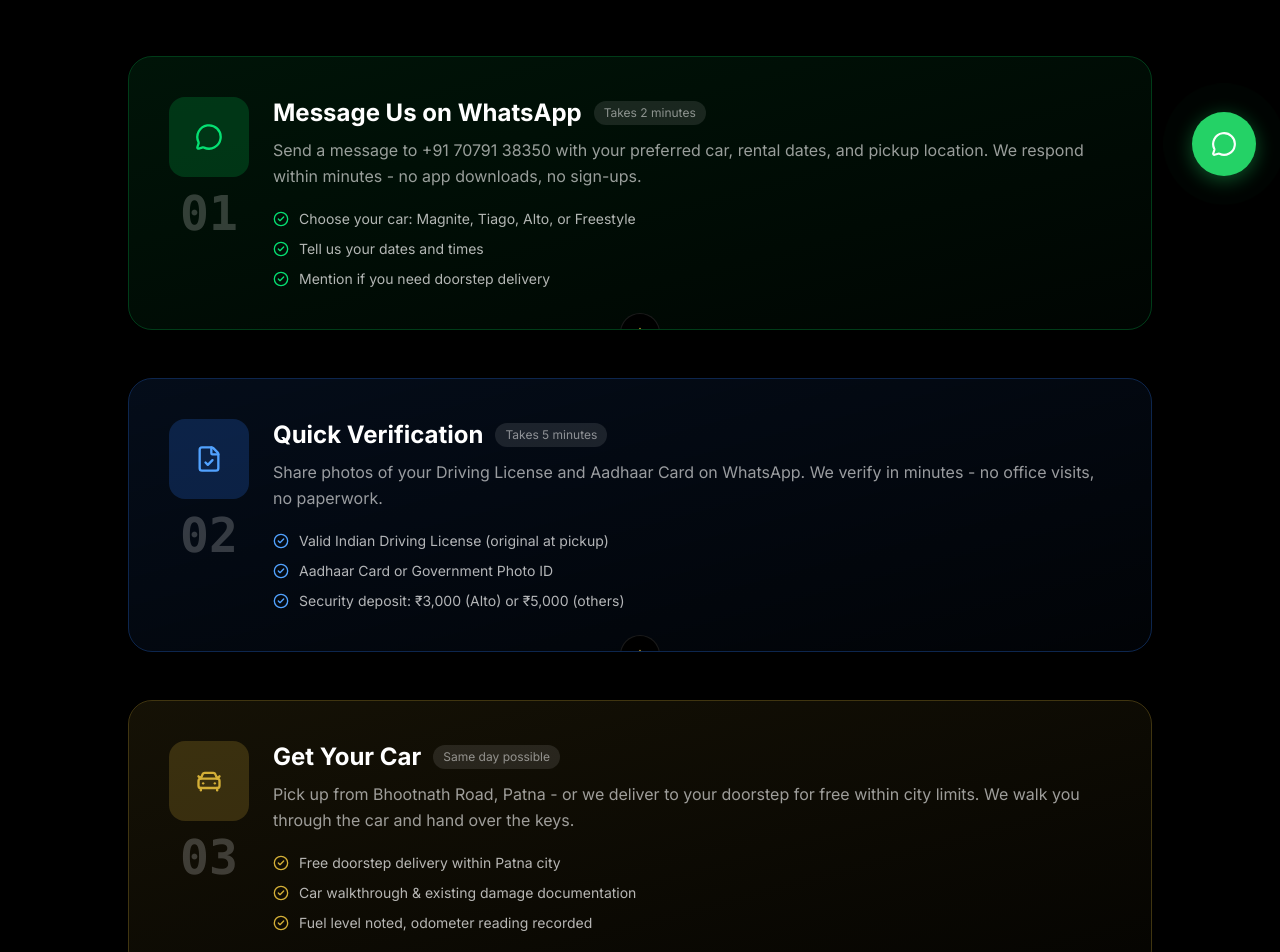
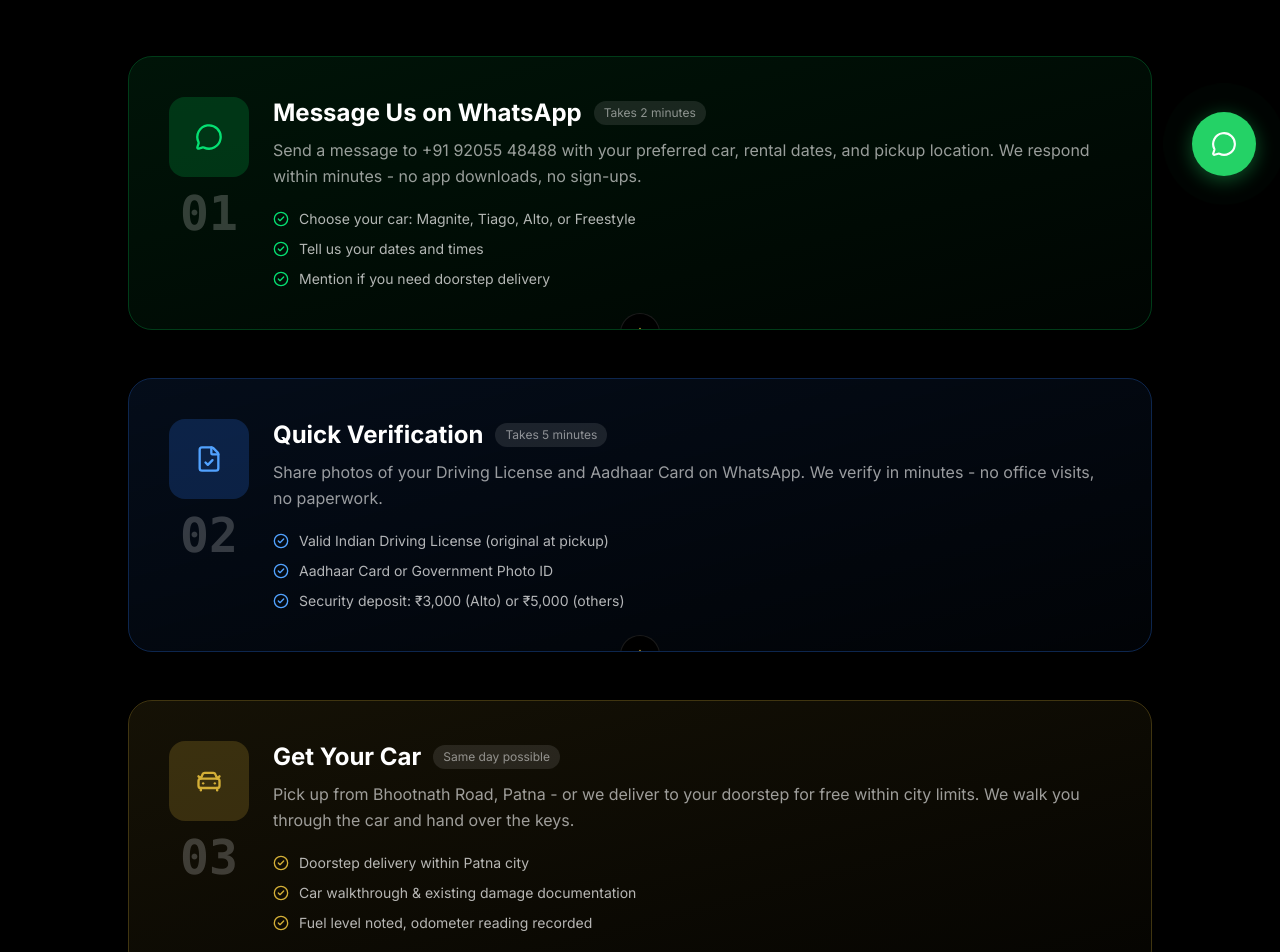
Before and after one commit to rvshekhar10/drivana, a Next.js app: page /how-it-works in a window 1280 px wide. Shown: the part 600-1552 px from the top of the page. Built offline with nearby package versions, Linux system fonts and the light colour scheme.

Commit message:
doorstep delivery

```diff
--- a/src/app/about/AboutClient.tsx
+++ b/src/app/about/AboutClient.tsx
@@ -394,7 +394,7 @@ export default function AboutClient() {
               <p className="text-white/60 text-sm leading-relaxed mb-6">
                 Our pickup location is centrally located and easily accessible
                 from Patna Junction, Patna Airport, and all major areas. We also
-                offer free doorstep delivery within city limits.
+                offer doorstep delivery within city limits.
               </p>
 
               <div className="space-y-3">
--- a/src/app/contact/ContactClient.tsx
+++ b/src/app/contact/ContactClient.tsx
@@ -72,7 +72,7 @@ const faqs = [
   },
   {
     q: "Do you offer doorstep delivery?",
-    a: "Free delivery within Patna city limits. Just mention your address when booking.",
+    a: "Doorstep delivery within Patna city limits. Just mention your address when booking.",
   },
   {
     q: "What if I need help after hours?",
--- a/src/app/fleet/FleetClient.tsx
+++ b/src/app/fleet/FleetClient.tsx
@@ -384,7 +384,7 @@ export default function FleetClient() {
             796cc), and Ford Freestyle (crossover, 1498cc). All cars are
             available for daily, weekly, and monthly rentals with 15% off on
             weekly and 20% off on monthly bookings. Pickup from Bhootnath Road,
-            Patna with free doorstep delivery within city limits. Whether
+            Patna with doorstep delivery within city limits. Whether
             you&apos;re visiting from Delhi, Mumbai, or Bangalore - we have the
             perfect self-drive car for your Patna trip.
           </p>
--- a/src/app/how-it-works/HowItWorksClient.tsx
+++ b/src/app/how-it-works/HowItWorksClient.tsx
@@ -30,7 +30,7 @@ const steps = [
     title: "Message Us on WhatsApp",
     subtitle: "Takes 2 minutes",
     description:
-      "Send a message to +91 70791 38350 with your preferred car, rental dates, and pickup location. We respond within minutes - no app downloads, no sign-ups.",
+      "Send a message to +91 92055 48488 with your preferred car, rental dates, and pickup location. We respond within minutes - no app downloads, no sign-ups.",
     details: [
       "Choose your car: Magnite, Tiago, Alto, or Freestyle",
       "Tell us your dates and times",
@@ -66,7 +66,7 @@ const steps = [
     description:
       "Pick up from Bhootnath Road, Patna - or we deliver to your doorstep for free within city limits. We walk you through the car and hand over the keys.",
     details: [
-      "Free doorstep delivery within Patna city",
+      "Doorstep delivery within Patna city",
       "Car walkthrough & existing damage documentation",
       "Fuel level noted, odometer reading recorded",
     ],
--- a/src/app/how-it-works/page.tsx
+++ b/src/app/how-it-works/page.tsx
@@ -66,7 +66,7 @@ export default function HowItWorksPage() {
         "@type": "HowToStep",
         position: 3,
         name: "Pickup or Delivery",
-        text: "Pick up the car from Bhootnath Road or get free doorstep delivery within Patna city limits.",
+        text: "Pick up the car from Bhootnath Road or get doorstep delivery within Patna city limits.",
       },
       {
         "@type": "HowToStep",
--- a/src/app/layout.tsx
+++ b/src/app/layout.tsx
@@ -359,7 +359,7 @@ export default function RootLayout({
             name: "Do you provide doorstep delivery in Patna?",
             acceptedAnswer: {
               "@type": "Answer",
-              text: "Yes! We offer free doorstep delivery and pickup within Patna city limits including Boring Road, Bailey Road, Kankarbagh, Patliputra, and Danapur.",
+              text: "Yes! We offer doorstep delivery and pickup within Patna city limits including Boring Road, Bailey Road, Kankarbagh, Patliputra, and Danapur.",
             },
           },
           {
--- a/src/components/Fleet.tsx
+++ b/src/components/Fleet.tsx
@@ -36,7 +36,7 @@ export default function Fleet() {
           </h2>
           <p className="text-white/50 mt-4 max-w-lg mx-auto text-sm sm:text-base">
             Well-maintained, sanitized cars from ₹1,399/day. Pickup from
-            Bhootnath Road or free doorstep delivery.
+            Bhootnath Road or doorstep delivery.
           </p>
         </motion.div>
 
--- a/src/components/HowItWorks.tsx
+++ b/src/components/HowItWorks.tsx
@@ -27,7 +27,7 @@ const steps = [
     icon: CarFront,
     step: "03",
     title: "Get Your Car",
-    description: "Pickup from Bhootnath Road or free doorstep delivery.",
+    description: "Pickup from Bhootnath Road or doorstep delivery.",
     color: "text-gold",
     bg: "bg-gold/10",
     border: "border-gold/20",
--- a/src/components/WhyDrivana.tsx
+++ b/src/components/WhyDrivana.tsx
@@ -44,7 +44,7 @@ const features = [
   {
     icon: MapPin,
     title: "Doorstep Delivery",
-    description: "Free delivery within Patna. Airport pickup available.",
+    description: "Doorstep delivery within Patna. Airport pickup available.",
     color: "text-cyan-400",
     bg: "bg-cyan-500/10",
   },
```
